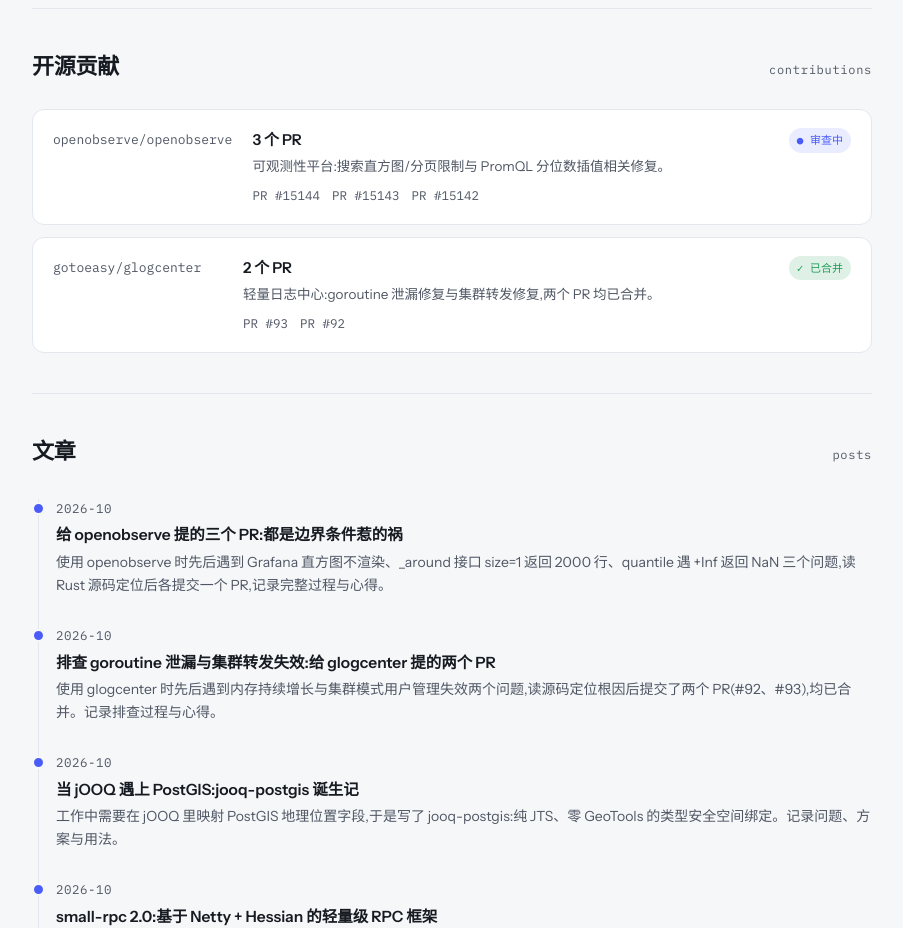
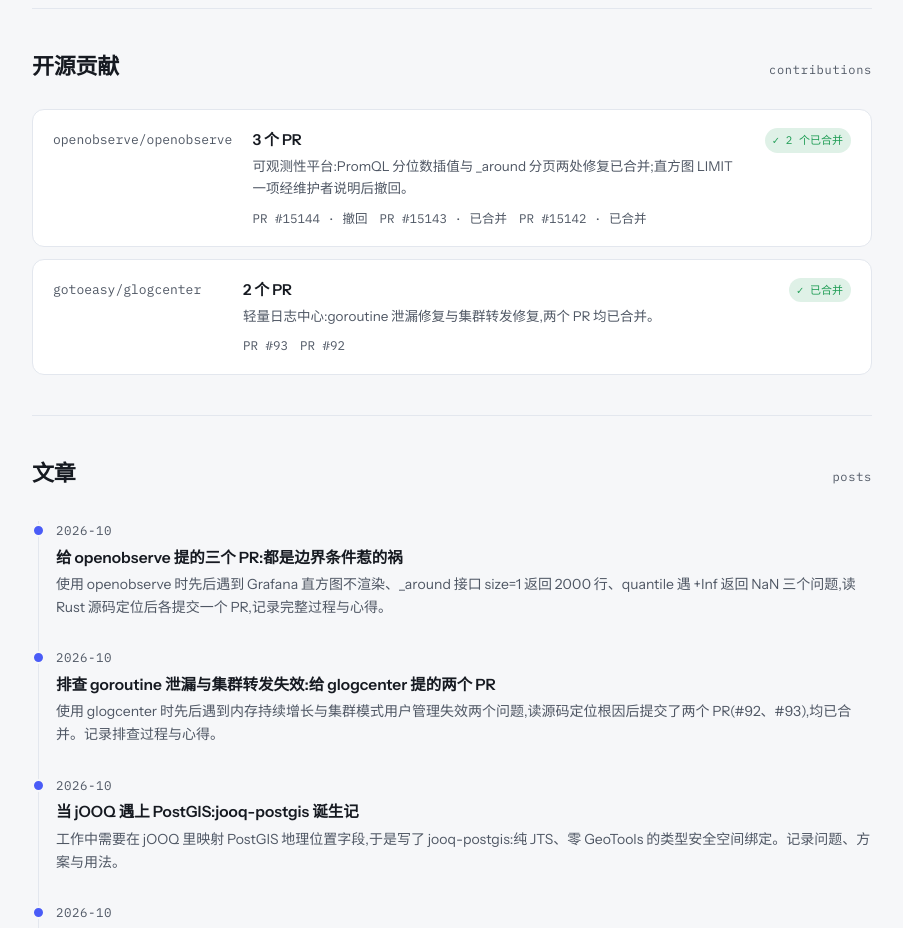
Before and after one commit to gwself/gwself.github.io, a plain HTML site: page index.html in a window 1280 px wide. Shown: the part 920-1848 px from the top of the page, without its empty margins (188-1091 px from the left). Drawn offline with Linux system fonts and the light colour scheme.

Commit message:
Update OpenObserve PR statuses: #15143/#15142 merged, #15144 withdrawn

```diff
--- a/index.html
+++ b/index.html
@@ -154,14 +154,14 @@
           <div class="who">openobserve/openobserve</div>
           <div class="what">
             <div class="t"><a href="https://github.com/openobserve/openobserve" target="_blank" rel="noopener">3 个 PR</a></div>
-            <div class="d">可观测性平台:搜索直方图/分页限制与 PromQL 分位数插值相关修复。</div>
+            <div class="d">可观测性平台:PromQL 分位数插值与 _around 分页两处修复已合并;直方图 LIMIT 一项经维护者说明后撤回。</div>
             <div class="prlinks">
-              <a href="https://github.com/openobserve/openobserve/pull/15144" target="_blank" rel="noopener" title="fix(search): keep a histogram query eligible when it carries an explicit limit">PR #15144</a>
-              <a href="https://github.com/openobserve/openobserve/pull/15143" target="_blank" rel="noopener" title="fix(search): clamp _around page size so small or invalid sizes stop expanding to the default limit">PR #15143</a>
-              <a href="https://github.com/openobserve/openobserve/pull/15142" target="_blank" rel="noopener" title="fix(promql): quantile interpolation keeps infinite bounds like Prometheus">PR #15142</a>
+              <a href="https://github.com/openobserve/openobserve/pull/15144" target="_blank" rel="noopener" title="fix(search): keep a histogram query eligible when it carries an explicit limit — 撤回">PR #15144 · 撤回</a>
+              <a href="https://github.com/openobserve/openobserve/pull/15143" target="_blank" rel="noopener" title="fix(search): clamp _around page size so small or invalid sizes stop expanding to the default limit — 已合并">PR #15143 · 已合并</a>
+              <a href="https://github.com/openobserve/openobserve/pull/15142" target="_blank" rel="noopener" title="fix(promql): quantile interpolation keeps infinite bounds like Prometheus — 已合并">PR #15142 · 已合并</a>
             </div>
           </div>
-          <span class="badge review">● 审查中</span>
+          <span class="badge merged">✓ 2 个已合并</span>
         </div>
         <div class="contrib">
           <div class="who">gotoeasy/glogcenter</div>
```
Also changed, not shown: post/openobserve-three-prs/index.html (+2 -1 lines), post/title_of_the_post/index.html (+1 -1 lines).
